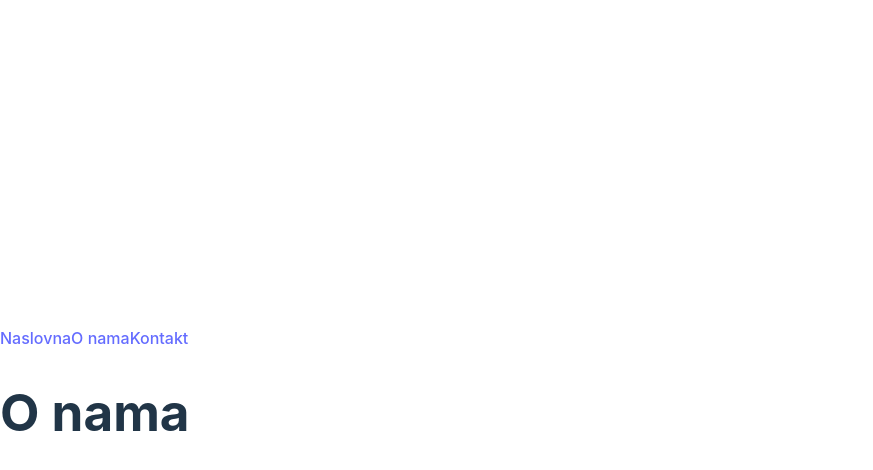
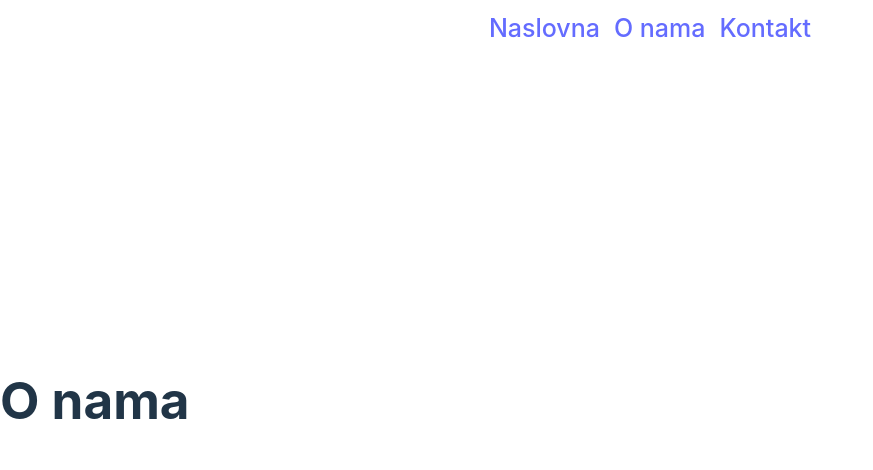
Before and after one commit to webbugt/algebra-react-vjezbe, a React (Vite) app: page /onama in a window 1280 px wide. Shown: the top 470 px of the page, without its empty margins (0-873 px from the left). Built offline with nearby package versions, Linux system fonts and the light colour scheme.

Commit message:
move header to proper placement, and implement Link

```diff
--- a/src/App.jsx
+++ b/src/App.jsx
@@ -1,4 +1,5 @@
 import Calculation from "./components/Calculation";
+import Header from "./components/Header";
 import CatImage from "./components/image/CatImage";
 import { BlueSubtitle, GreenTitle } from "./components/Titles";
 
@@ -6,6 +7,7 @@ import { BlueSubtitle, GreenTitle } from "./components/Titles";
 function App() {
   return (
     <div>
+      <Header />
       <GreenTitle
         title="Naslov iz App komponente"
         className="nekaKlasa zeleni tekst"
--- a/src/components/Header.jsx
+++ b/src/components/Header.jsx
@@ -1,8 +1,21 @@
+// import React from 'react'
+import { Link } from 'react-router-dom'
+
 function Header() {
-  return <header>
-    <a href="/">Naslovna</a>
-    <a href="/onama">O nama</a>
-    <a href="/kontakt">Kontakt</a>
+  return <header style={{
+    fontSize: 25,
+    position: "fixed",
+    top: 0,
+    left: 0,
+    width: "100%",
+    display: "flex",
+    gap: 14,
+    justifyContent: "center",
+    padding: 10,
+  }}>
+    <Link to="/">Naslovna</Link>
+    <Link to="/onama">O nama</Link>
+    <Link to="/kontakt">Kontakt</Link>
   </header>;
 }
 
--- a/src/main.jsx
+++ b/src/main.jsx
@@ -1,28 +1,36 @@
-import React from 'react'
-import ReactDOM from 'react-dom/client'
-import App from './App.jsx'
-import './index.css'
-import { createBrowserRouter, RouterProvider } from 'react-router-dom'
-import Header from './components/Header.jsx'
+import React from "react";
+import ReactDOM from "react-dom/client";
+import App from "./App.jsx";
+import "./index.css";
+import { createBrowserRouter, RouterProvider } from "react-router-dom";
+import Header from "./components/Header.jsx";
 
 const router = createBrowserRouter([
   {
     path: "/",
-    element: <App />
+    element: <App />,
   },
   {
     path: "/onama",
-    element: <h1>O nama</h1>
+    element: (
+      <div>
+        <Header />
+        <h1>O nama</h1>
+      </div>
+    ),
   },
   {
     path: "/kontakt",
-    element: <h1>Kontakt</h1>
-  }
-])
-
-ReactDOM.createRoot(document.getElementById('root')).render(
+    element: (
+      <div>
+        <Header />
+        <h1>Kontakt</h1>
+      </div>
+    ),
+  },
+]);
+ReactDOM.createRoot(document.getElementById("root")).render(
   <React.StrictMode>
-    <Header />
-    <RouterProvider router={router}/>
-  </React.StrictMode>,
-)
+    <RouterProvider router={router} />
+  </React.StrictMode>
+);
```
